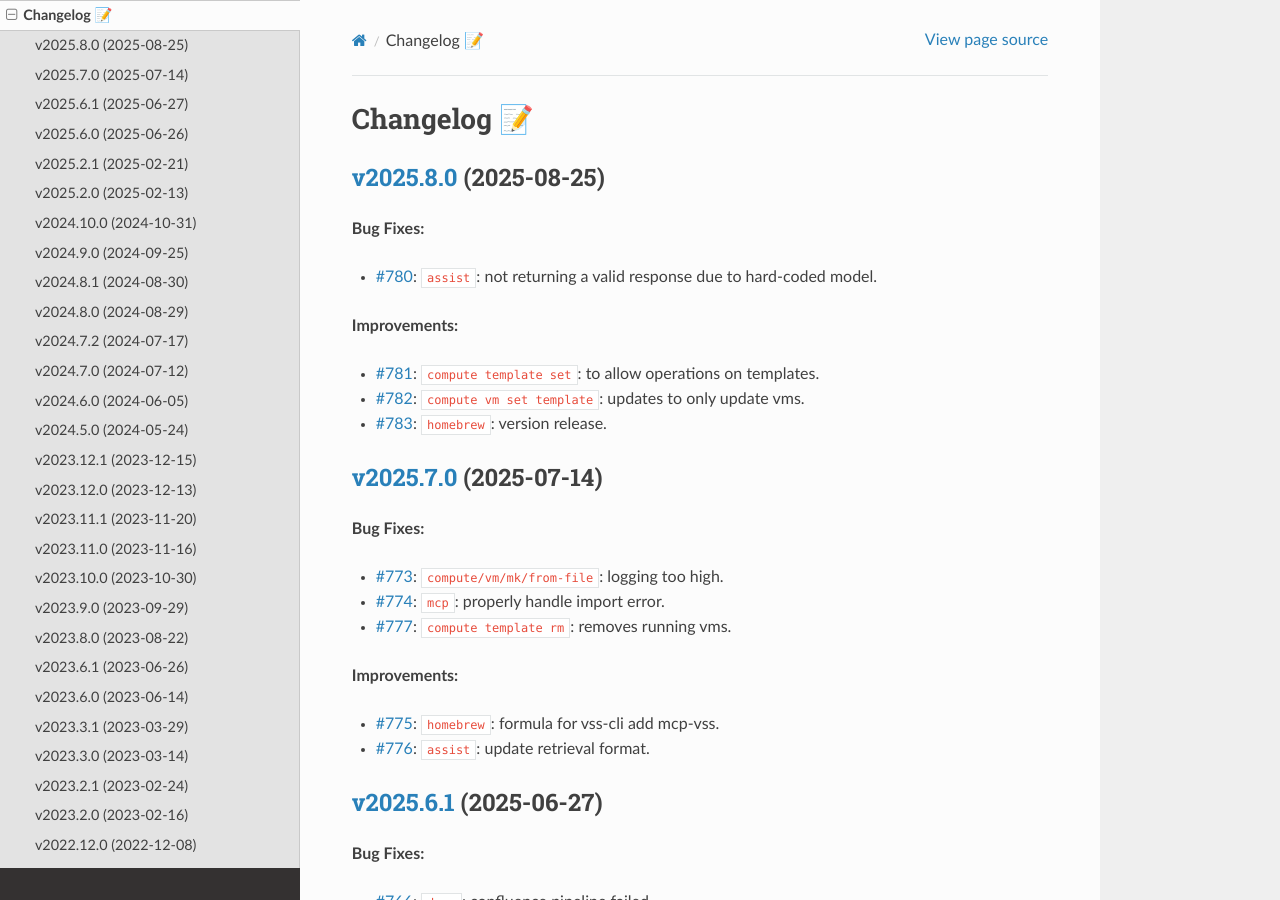
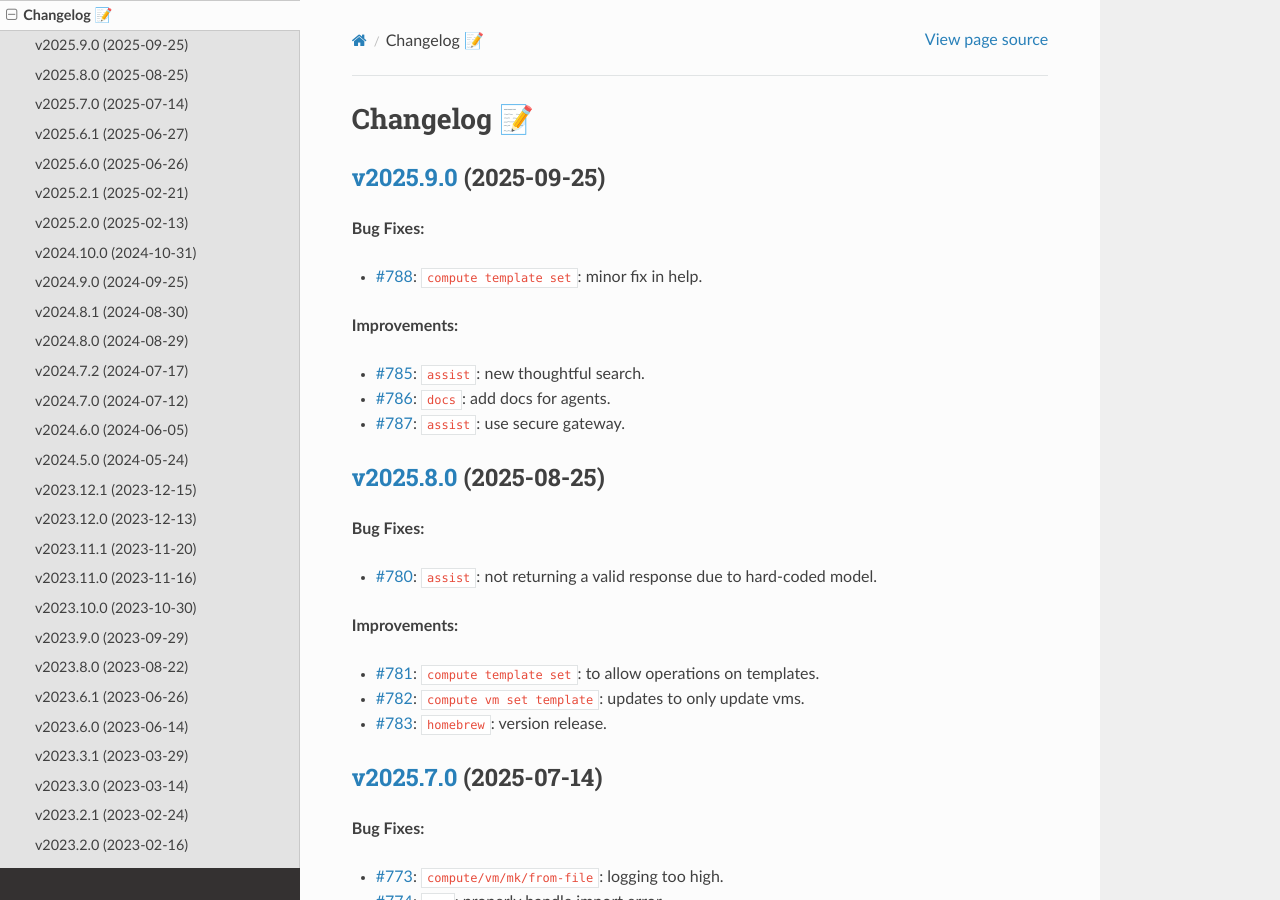
Before and after one commit to EIS-ITS/vss-cli, a Sphinx documentation site: the page built from docs/changelog.rst, in a window 1280 px wide and 900 px high. Built offline with Sphinx 7.4.7 and the Read the Docs theme 3.1.0, drawn with Linux system fonts in a browser that asks for light colours; the version number could not be read and is left out.

Commit message:
Issue #789: 🎉  Version release v2025.9.0 - fixes #789

```diff
--- a/docs/changelog.rst
+++ b/docs/changelog.rst
@@ -1,5 +1,18 @@
 Changelog 📝
 ============
+
+`v2025.9.0 <https://gitlab-ee.eis.utoronto.ca/vss/vss-cli/tags/v2025.9.0>`_ (2025-09-25)
+------------------------------------------------------------------------------------------
+
+**Bug Fixes:**
+
+- `#788 <https://gitlab-ee.eis.utoronto.ca/vss/vss-cli/issues/788>`_: ``compute template set``: minor fix in help.
+
+**Improvements:**
+
+- `#785 <https://gitlab-ee.eis.utoronto.ca/vss/vss-cli/issues/785>`_: ``assist``: new thoughtful search.
+- `#786 <https://gitlab-ee.eis.utoronto.ca/vss/vss-cli/issues/786>`_: ``docs``: add docs for agents.
+- `#787 <https://gitlab-ee.eis.utoronto.ca/vss/vss-cli/issues/787>`_: ``assist``: use secure gateway.
 
 `v2025.8.0 <https://gitlab-ee.eis.utoronto.ca/vss/vss-cli/tags/v2025.8.0>`_ (2025-08-25)
 ------------------------------------------------------------------------------------------
```
Also changed, not shown: CHANGELOG.md (+13 -1 lines), .bumpversion.cfg, 8 other files.
